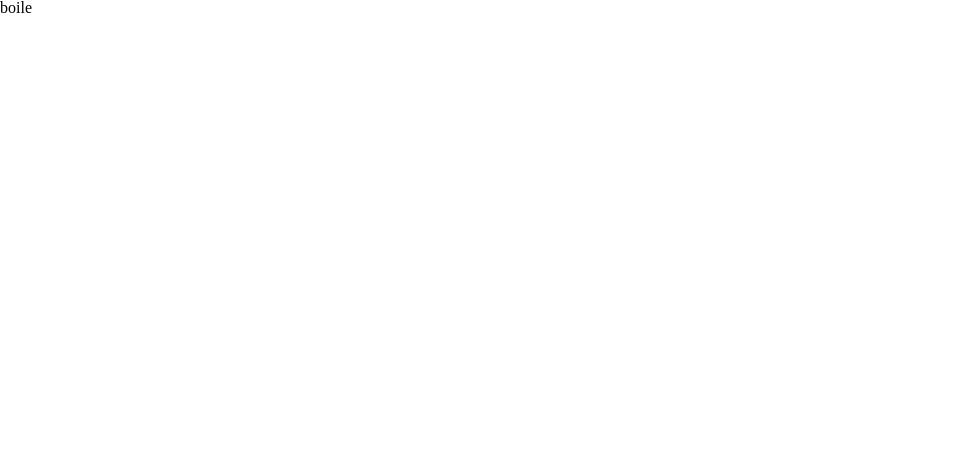
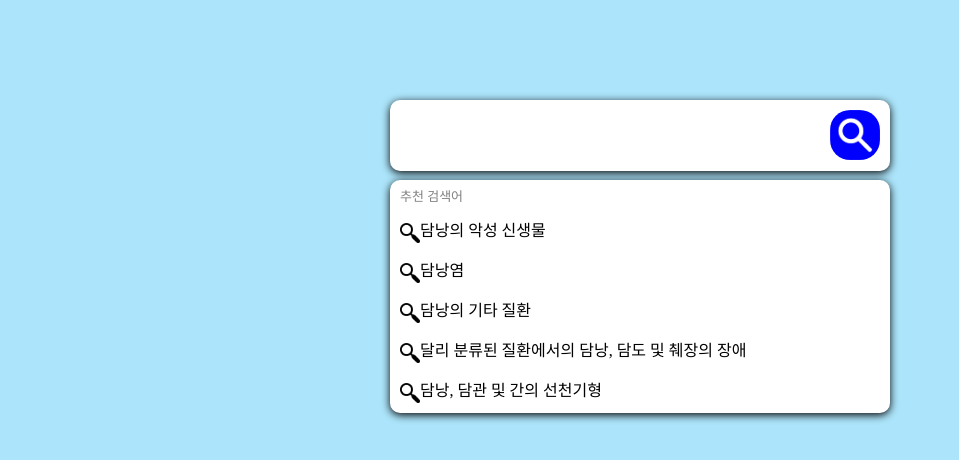
Before and after one commit to preOnboarding8-team1/pre-onboarding-8th-3-1, a React (Create React App) app: page / in a window 1280 px wide. Shown: the top 460 px of the page, without its empty margins (0-959 px from the left). Built offline with nearby package versions, Linux system fonts and the light colour scheme.

Commit message:
✨ Feat :  컴포넌트 구성 및 디자인

```diff
--- a/src/App.tsx
+++ b/src/App.tsx
@@ -1,6 +1,19 @@
+import styled from 'styled-components';
+import RecommendItemBox from './components/Recommend/RecommendItemBox';
+import SearchBar from './components/Search/SearchBar';
+
 const App = () => {
-  const num = 1;
-  return <div>boile</div>;
+  return (
+    <AppWrapper>
+      <SearchBar />
+      <RecommendItemBox />
+    </AppWrapper>
+  );
 };
 
+const AppWrapper = styled.div`
+  background: #ace5fb;
+  height: 1000px;
+`;
+
 export default App;
--- a/src/UI/Card.tsx
+++ b/src/UI/Card.tsx
@@ -1,10 +1,14 @@
-import React from 'react';
-import styled from 'styled-components'
+import { ReactNode } from 'react';
+import styled from 'styled-components';
 
-const Card = ({props}) => {
+type MyComponentProps = {
+  children: ReactNode;
+};
+
+const Card = ({ children }: MyComponentProps) => {
   return (
     <CardWrapper>
-            return <div>{props.children}</div>
+      <div>{children}</div>
     </CardWrapper>
   );
 };
@@ -13,6 +17,6 @@ const CardWrapper = styled.div`
   background: white;
   box-shadow: 0 2px 8px black;
   border-radius: 10px;
-`
+`;
 
 export default Card;
--- /dev/null
+++ b/src/assets/TEMP_DATA.js
@@ -0,0 +1,24 @@
+const TEMP_DATA = [
+  {
+    sickCd: 'C23',
+    sickNm: '담낭의 악성 신생물',
+  },
+  {
+    sickCd: 'K81',
+    sickNm: '담낭염',
+  },
+  {
+    sickCd: 'K82',
+    sickNm: '담낭의 기타 질환',
+  },
+  {
+    sickCd: 'K87',
+    sickNm: '달리 분류된 질환에서의 담낭, 담도 및 췌장의 장애',
+  },
+  {
+    sickCd: 'Q44',
+    sickNm: '담낭, 담관 및 간의 선천기형',
+  },
+];
+
+export default TEMP_DATA;
--- /dev/null
+++ b/src/components/Models/RecommendItemTypes.ts
@@ -0,0 +1,8 @@
+export type RecommendItemType = {
+  sickCd: string;
+  sickNm: string;
+};
+
+export interface RecommendItemProps {
+    sickName: string
+}
--- /dev/null
+++ b/src/components/Recommend/RecommendItem.tsx
@@ -0,0 +1,30 @@
+import React from 'react';
+import styled from 'styled-components';
+import { RecommendItemProps } from '../Models/RecommendItemTypes';
+import searchIcon from '../../assets/search_white.png'
+
+const RecommendItem = ({ sickName }: RecommendItemProps) => {
+  return (
+    <RecommendItemWrap>
+      <ItemSpan>
+        <ImageWrap src={searchIcon}/>
+        <h2>{sickName}</h2>
+      </ItemSpan>
+    </RecommendItemWrap>
+  );
+};
+
+const ItemSpan = styled.span`
+    display: flex;
+    padding: 10px;
+`;
+
+const RecommendItemWrap = styled.div`
+`;
+
+const ImageWrap = styled.img`
+    width: 20px;
+    height: 20px;
+`
+
+export default RecommendItem;
--- /dev/null
+++ b/src/components/Recommend/RecommendItemBox.tsx
@@ -0,0 +1,39 @@
+import React from 'react';
+import styled from 'styled-components'
+import Card from '../../UI/Card';
+import TEMP_DATA from '../../assets/TEMP_DATA';
+import {RecommendItemType} from '../Models/RecommendItemTypes';
+import RecommendItem from './RecommendItem';
+
+const RecommendItemBox = () => {
+    const RecommendItemList = TEMP_DATA.map((item:RecommendItemType)=>(
+        <RecommendItem sickName={item.sickNm}/>
+    ))
+
+    return (
+    <RecommendItemBoxWrapper>
+        <Card>
+                <RecommendItemBoxText>
+                    추천 검색어
+                </RecommendItemBoxText>
+                {RecommendItemList}
+        </Card>
+    </RecommendItemBoxWrapper>
+    );
+};
+
+const RecommendItemBoxWrapper = styled.div`
+    position: relative;
+    top :130px;
+    width: 500px;
+    height: 500px;
+    margin: auto;
+`
+
+const RecommendItemBoxText = styled.h5`
+    padding: 10px;
+    font-size: 13px;
+    color: gray;
+`
+
+export default RecommendItemBox;
--- /dev/null
+++ b/src/components/Search/SearchBar.tsx
@@ -0,0 +1,47 @@
+import React from 'react';
+import styled from 'styled-components';
+import Card from '../../UI/Card';
+import searchIcon from '../../assets/search_blue.png';
+
+const SearchBar = () => {
+  return (
+    <SearchBarWrap>
+      <Card>
+        <SearchBarInput type="search" />
+        <ImageWrap src={searchIcon} alt="검색" />
+      </Card>
+    </SearchBarWrap>
+  );
+};
+
+const SearchBarInput = styled.input`
+  height: 50px;
+  width: 420px;
+  bottom: 10px;
+  left: 10px;
+  position: relative;
+  border: none ;
+  :focus {
+    outline: none;
+  }
+`;
+
+const SearchBarWrap = styled.div`
+  width: 500px;
+  height: 50px;
+  top: 100px;
+  position: relative;
+  margin: auto;
+`;
+
+const ImageWrap = styled.img`
+  width: 50px;
+  height: 50px;
+  top:10px;
+  left: 20px;
+  position: relative;
+  border-radius: 20px;
+  grid-column: 1
+`;
+
+export default SearchBar;
--- /dev/null
+++ b/src/custom.d.ts
@@ -0,0 +1 @@
+declare module "*.png";
```
Also changed, not shown: src/assets/search_blue.png (added), src/assets/search_white.png (added). Lines whose indentation alone changed are shown as unchanged.
